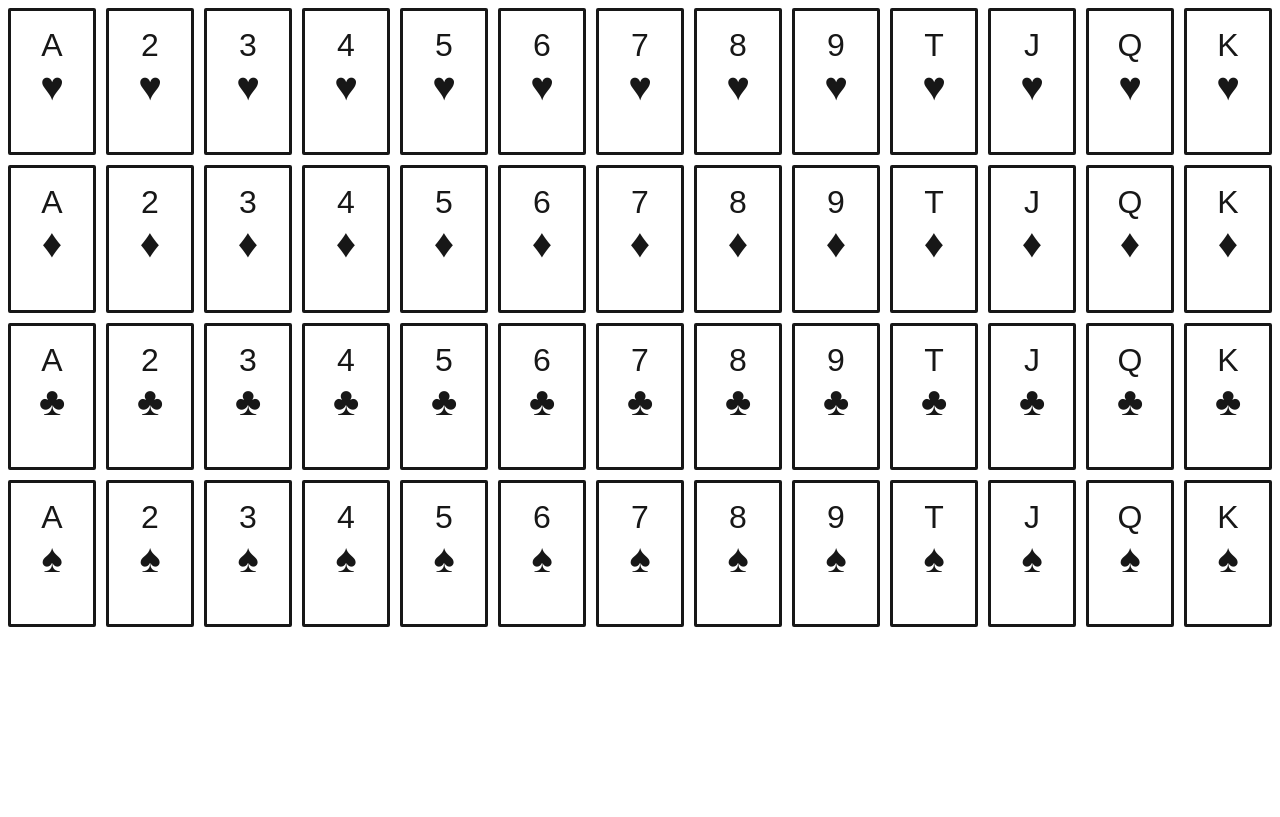
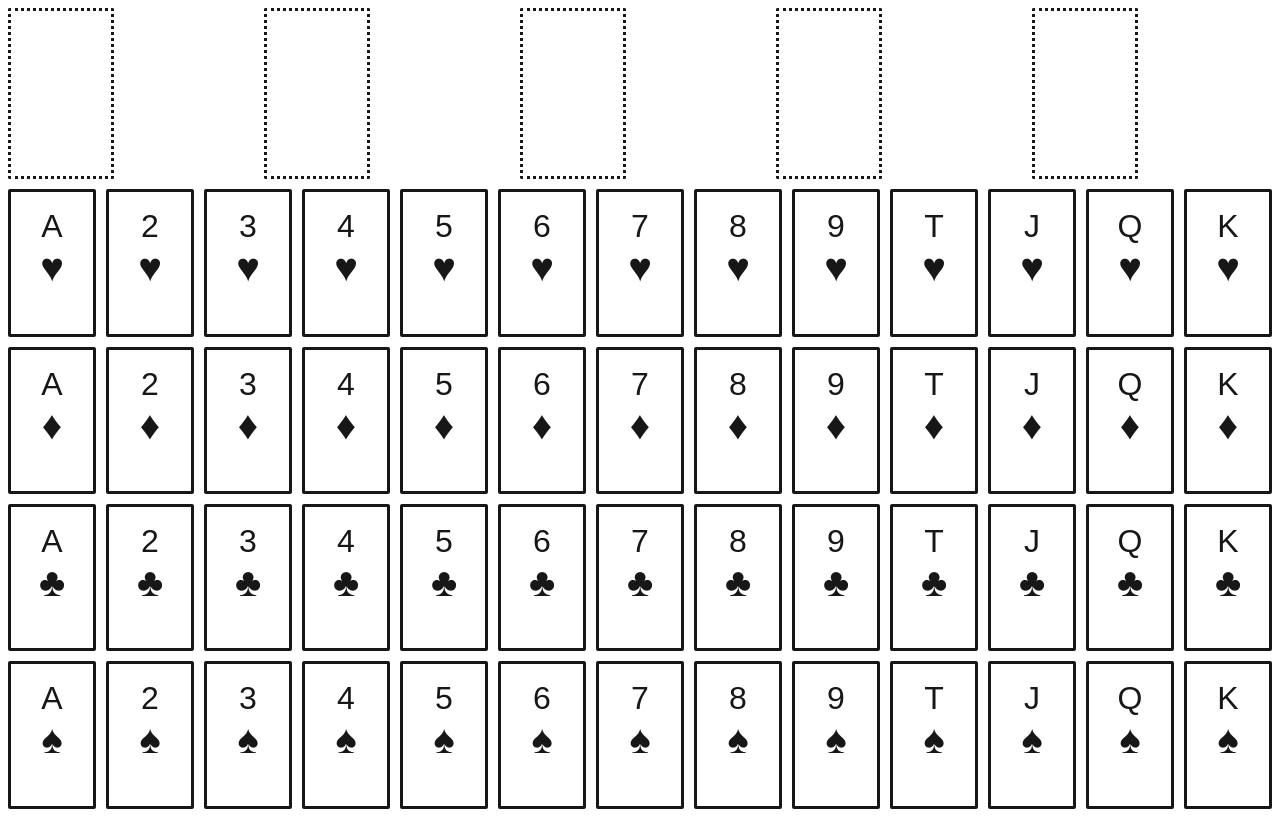
Before and after one commit to BetoFrega/poker-hands, a Next.js app: page / in a window 1280 px wide. Built offline with nearby package versions, Linux system fonts and the light colour scheme.

Commit message:
chore: new HandManager component

```diff
--- a/src/app/page.tsx
+++ b/src/app/page.tsx
@@ -1,8 +1,6 @@
 "use client";
-import { CardsSelector } from "../components/CardsSelector/CardsSelector";
+import { HandManager } from "../components/HandManager/HandManager";
 
 export default function Home() {
-  return (
-    <CardsSelector selectedCards={[]} onSelect={(card) => console.log(card)} />
-  );
+  return <HandManager />;
 }
--- a/src/components/CardsSelector/CardsSelector.tsx
+++ b/src/components/CardsSelector/CardsSelector.tsx
@@ -5,14 +5,19 @@ import { SuitRow } from "./SuitRow/SuitRow";
 
 type Props = {
   selectedCards: Card[];
-  onSelect?: (value: Card[]) => void;
+  onSelect: (value: Card) => void;
 };
 
-export const CardsSelector = ({ selectedCards = [] }: Props) => {
+export const CardsSelector = ({ selectedCards = [], onSelect }: Props) => {
   return (
     <div className={`${styles.Container}`}>
       {Object.values(CardSuitEnum).map((suit) => (
-        <SuitRow key={suit} suit={suit} selectedCards={selectedCards} />
+        <SuitRow
+          key={suit}
+          suit={suit}
+          selectedCards={selectedCards}
+          onClick={onSelect}
+        />
       ))}
     </div>
   );
--- a/src/components/CardsSelector/SuitRow/SuitRow.tsx
+++ b/src/components/CardsSelector/SuitRow/SuitRow.tsx
@@ -6,7 +6,8 @@ const cardValues = Object.values(CardValueEnum);
 export const SuitRow: React.FC<{
   suit: CardSuitEnum;
   selectedCards: Card[];
-}> = ({ selectedCards = [], suit }) => {
+  onClick: (value: Card) => void;
+}> = ({ selectedCards = [], suit, onClick }) => {
   return (
     <>
       {cardValues.map((cardValue) => {
@@ -22,6 +23,9 @@ export const SuitRow: React.FC<{
               (selectedCard) =>
                 cardValue === selectedCard.value && suit === selectedCard.suit,
             )}
+            onClick={(value) => {
+              if (value) onClick(value);
+            }}
           />
         );
       })}
--- a/src/components/PokerHandsRanker/index.module.css
+++ b/src/components/HandManager/HandManager.module.css
@@ -1,3 +1,4 @@
 .container {
     display: grid;
+    gap: 10px
 }
--- /dev/null
+++ b/src/components/HandManager/HandManager.tsx
@@ -0,0 +1,21 @@
+import React, { ComponentProps, useState } from "react";
+import { Card } from "../../core/types/Card";
+import { CardsSelector } from "../CardsSelector/CardsSelector";
+import { HandDisplay } from "../HandDisplay/HandDisplay";
+import styles from "./HandManager.module.css";
+
+export const HandManager: React.FC = () => {
+  const [cards, setCards] = useState<Card[]>([]);
+  const selectionHandler: ComponentProps<typeof CardsSelector>["onSelect"] = (
+    card,
+  ) => {
+    if (cards.length < 5) setCards((cards) => [...cards, card]);
+  };
+
+  return (
+    <div className={styles.container}>
+      <HandDisplay cards={cards} />
+      <CardsSelector selectedCards={cards} onSelect={selectionHandler} />
+    </div>
+  );
+};
```
Also changed, not shown: src/components/PokerHandsRanker/index.tsx (deleted, +0 -11 lines), 1 other file (tests, documents, lock files or other folders).
